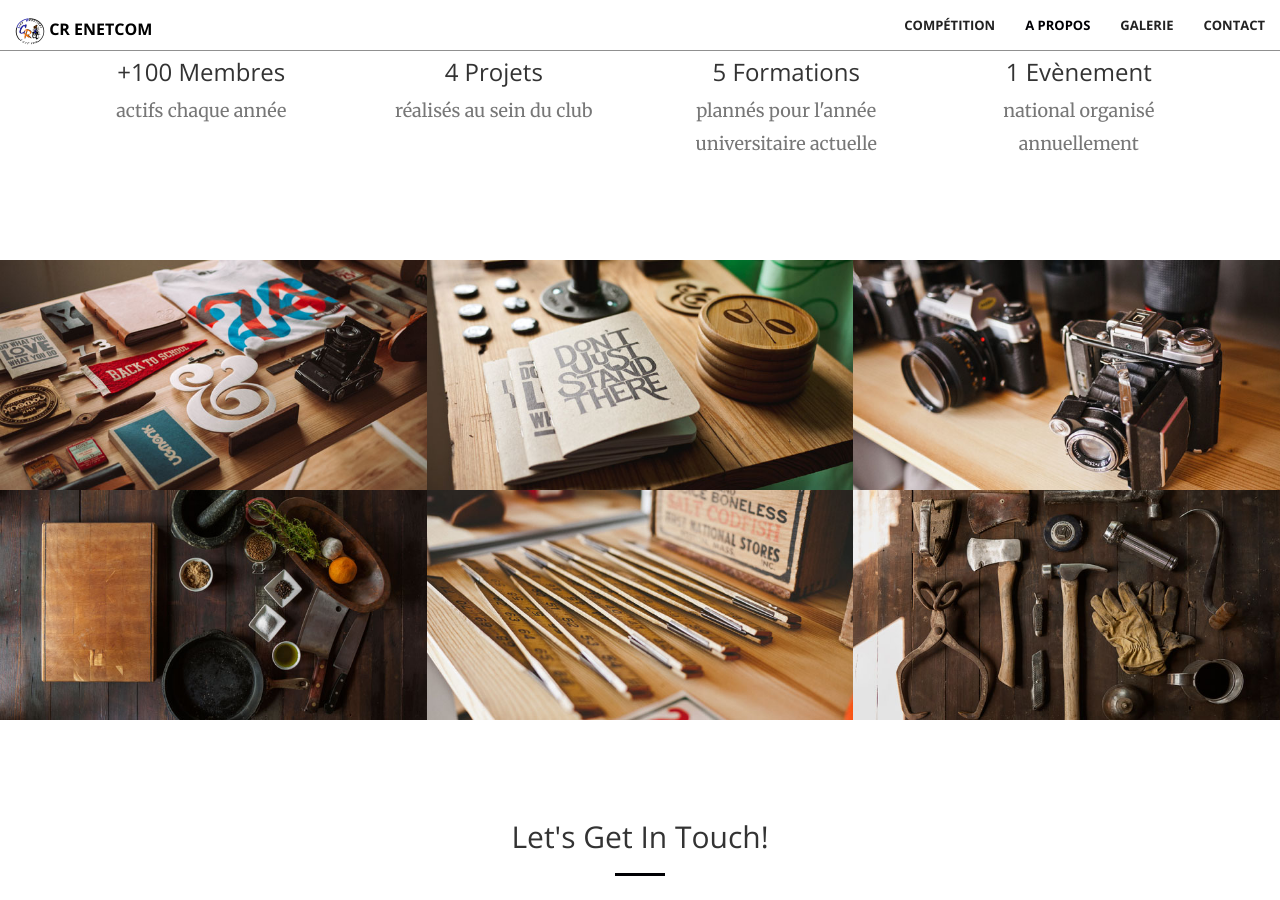
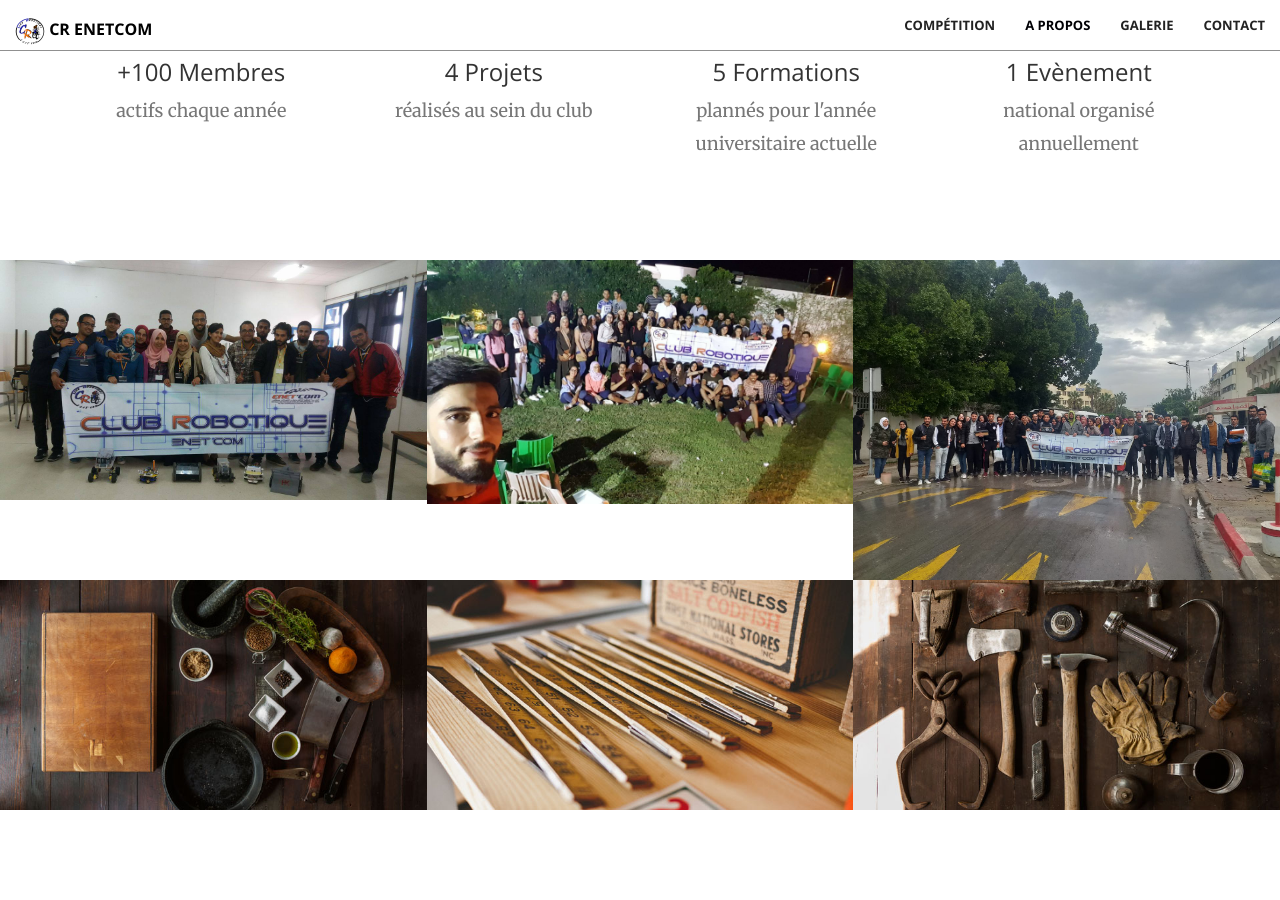
Before and after one commit to Eskander/cr.enetcom, a Jekyll site: the page built from index.html, in a window 1280 px wide and 900 px high, scrolled down 2002 px. Built offline with Jekyll 4.4.1, drawn with Linux system fonts in a browser that asks for light colours.

Commit message:
Update gallery

```diff
--- a/_includes/gallery.html
+++ b/_includes/gallery.html
@@ -2,7 +2,7 @@
     <div class="container-fluid">
         <div class="row no-gutter">
             <div class="col-lg-4 col-sm-6">
-                <a href="#" class="portfolio-box">
+                <div class="portfolio-box">
                     <img src="img/gallery/1.jpg" class="img-responsive" alt="">
                     <div class="portfolio-box-caption">
                         <div class="portfolio-box-caption-content">
@@ -14,10 +14,10 @@
                             </div>
                         </div>
                     </div>
-                </a>
+                </div>
             </div>
             <div class="col-lg-4 col-sm-6">
-                <a href="#" class="portfolio-box">
+                <div class="portfolio-box">
                     <img src="img/gallery/2.jpg" class="img-responsive" alt="">
                     <div class="portfolio-box-caption">
                         <div class="portfolio-box-caption-content">
@@ -29,10 +29,10 @@
                             </div>
                         </div>
                     </div>
-                </a>
+                </div>
             </div>
             <div class="col-lg-4 col-sm-6">
-                <a href="#" class="portfolio-box">
+                <div class="portfolio-box">
                     <img src="img/gallery/3.jpg" class="img-responsive" alt="">
                     <div class="portfolio-box-caption">
                         <div class="portfolio-box-caption-content">
@@ -44,10 +44,10 @@
                             </div>
                         </div>
                     </div>
-                </a>
+                </div>
             </div>
             <div class="col-lg-4 col-sm-6">
-                <a href="#" class="portfolio-box">
+                <div class="portfolio-box">
                     <img src="img/gallery/4.jpg" class="img-responsive" alt="">
                     <div class="portfolio-box-caption">
                         <div class="portfolio-box-caption-content">
@@ -59,10 +59,10 @@
                             </div>
                         </div>
                     </div>
-                </a>
+                </div>
             </div>
             <div class="col-lg-4 col-sm-6">
-                <a href="#" class="portfolio-box">
+                <div class="portfolio-box">
                     <img src="img/gallery/5.jpg" class="img-responsive" alt="">
                     <div class="portfolio-box-caption">
                         <div class="portfolio-box-caption-content">
@@ -74,10 +74,10 @@
                             </div>
                         </div>
                     </div>
-                </a>
+                </div>
             </div>
             <div class="col-lg-4 col-sm-6">
-                <a href="#" class="portfolio-box">
+                <div class="portfolio-box">
                     <img src="img/gallery/6.jpg" class="img-responsive" alt="">
                     <div class="portfolio-box-caption">
                         <div class="portfolio-box-caption-content">
@@ -89,7 +89,7 @@
                             </div>
                         </div>
                     </div>
-                </a>
+                </div>
             </div>
         </div>
     </div>
```
Also changed, not shown: img/gallery/1.jpg, img/gallery/2.jpg, img/gallery/3.jpg.
